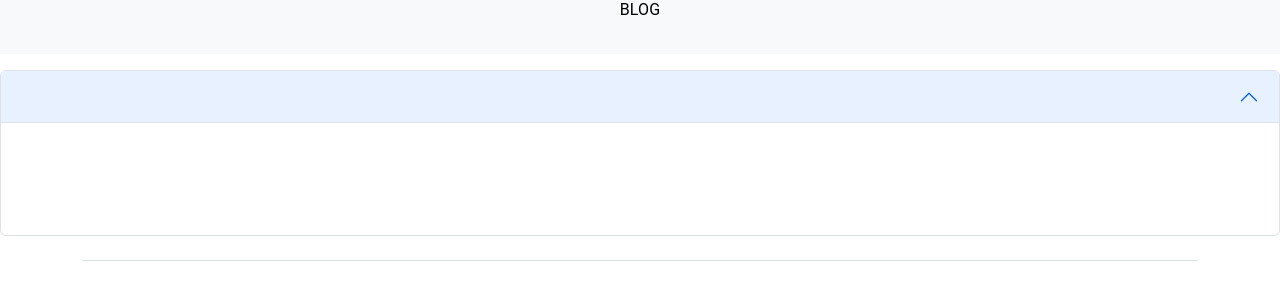
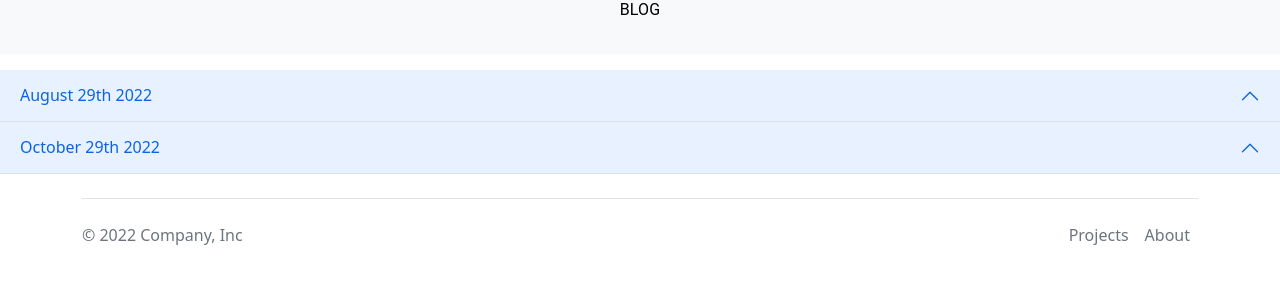
Before and after one commit to alexGalvan0/alexGalvan0.github.io, a React (Create React App) app in the folder portfolio/: page / in a window 1280 px wide. Shown: the part 2869-3155 px from the top of the page. Built offline with nearby package versions, Linux system fonts and the light colour scheme.

Commit message:
blog update

```diff
--- a/portfolio/src/App.js
+++ b/portfolio/src/App.js
@@ -11,6 +11,7 @@ import Typography from "@mui/material/Typography";
 
 //Data
 import { projects } from "./projects";
+import { blogs } from "./Blogs";
 
 function App() {
   return (
@@ -47,7 +48,6 @@ function App() {
         </div>
       </div>
       <div className="col">
-
         <Typography
           className="text-center mb-3 pt-4 bg-light"
           style={{ color: "black", height: "5rem" }}
@@ -58,7 +58,6 @@ function App() {
         </Typography>
         <div className="col d-flex justify-content-center ">
           <ContactCard />
-
         </div>
         <Typography
           className="text-center mb-3 pt-4 bg-light"
@@ -68,8 +67,19 @@ function App() {
         >
           BLOG
         </Typography>
-          <Blog />
-
+        {blogs.map((blog) => {
+          return (
+            <Blog
+              key={blog.id}
+              id={blog.id}
+              classSetting={blog.classSetting}
+              control={blog.control}
+              date={blog.date}
+              question={blog.question}
+              answer={blog.answer}
+            />
+          );
+        })}
       </div>
       <Footer />
     </div>
--- a/portfolio/src/Blogs.js
+++ b/portfolio/src/Blogs.js
@@ -1,9 +1,20 @@
 export const blogs =[
     {
         id:'headingOne',
+        classSetting:'', //collapsed
+        control: 'collapseOne',
         date:'August 29th 2022',
-        question1:'Was your first week what you expected? Why? Why not?',
-        answer1:'Before the bootcamp, I really did not have any expectations,however I was not expecting the amount of reading we did this firstweek. I also did not expect to lear as much about git as I did! Theway that git works is so freaking cool. To know how the industryreleseas beta applications or features then deploys them to be the stable build is pretty great.'
+        question:'Was your first week what you expected? Why? Why not?',
+        answer:'Before the bootcamp, I really did not have any expectations,however I was not expecting the amount of reading we did this firstweek. I also did not expect to lear as much about git as I did! Theway that git works is so freaking cool. To know how the industryreleseas beta applications or features then deploys them to be the stable build is pretty great.'
+
+    },
+    {
+        id:'headingTwo',
+        classSetting:'collapsed', //collapsed
+        control: 'collapseTwo',
+        date:'October 29th 2022',
+        question:'Now that you are halfway through bootcamp, what has been the biggest hurdle that you have gone past? What do you think is going to be the next biggest thing to power through?',
+        answer:'Now that we are halfway, one of the struggles is explaining my code. I think before the bootcamp, I was not super confident in myself as a developer. It has been so cool to learn something well and be confident about it. '
 
     },
 ];
--- a/portfolio/src/components/Blog.js
+++ b/portfolio/src/components/Blog.js
@@ -1,29 +1,25 @@
-function Blog({ id, date, question, answer }) {
+function Blog({ id, date, question, answer, control}) {
   return (
-    <div className="accordion" id="accordionExample">
+    <div className="accordion accordion-flush" id="accordionExample">
       <div className="accordion-item">
         <h2 className="accordion-header" id={id}>
           <button
-            className="accordion-button"
+            className={`accordion-button ${control}`}
             type="button"
             data-bs-toggle="collapse"
-            data-bs-target="#collapseOne"
+            data-bs-target={`#${control}`}
             aria-expanded="true"
-            aria-controls="collapseOne"
+            aria-controls={control}
           >
             {date}
           </button>
         </h2>
         <div
-          id="collapseOne"
-          className="accordion-collapse collapse show"
-          aria-labelledby="headingOne"
+          id={control}
+          className="accordion-collapse collapse"
+          aria-labelledby={id}
           data-bs-parent="#accordionExample"
         >
-          <div className="accordion-body">
-            <strong> {question}</strong>
-            <br /> {answer}
-          </div>
           <div className="accordion-body">
             <strong>{question}</strong>
             <br /> {answer}
```
Lines whose indentation alone changed are shown as unchanged.
